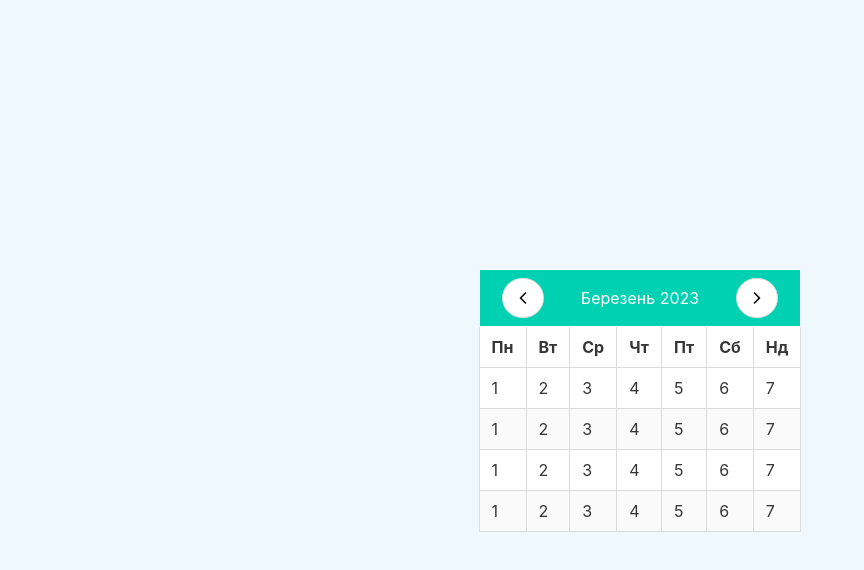
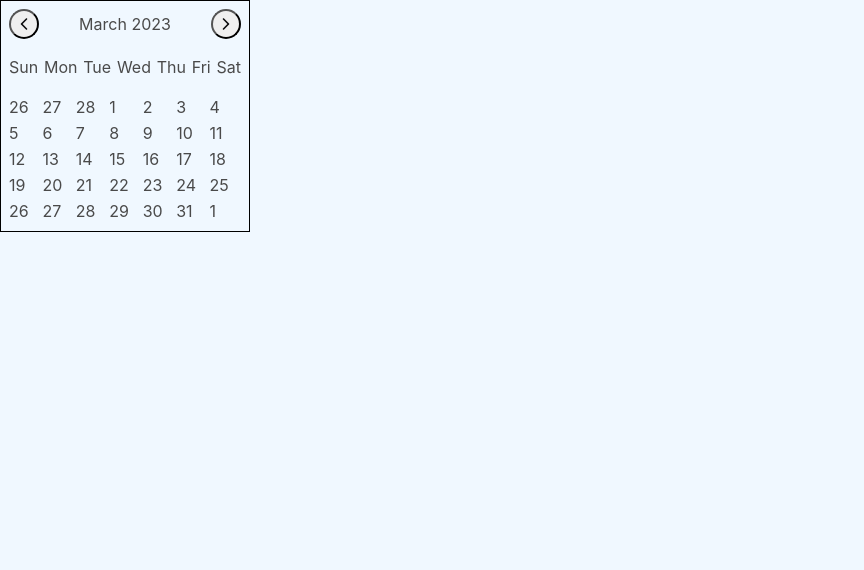
Before and after one commit to olena-yanovska/vue3-calendar, a Vue app: page / in a window 1280 px wide. Shown: the top 570 px of the page, without its empty margins (0-864 px from the left). Built offline with nearby package versions, Linux system fonts and the light colour scheme; the HTML template or start-up script is replaced by a standard one.

Commit message:
implemented calendar

```diff
--- a/src/App.vue
+++ b/src/App.vue
@@ -1,106 +1,127 @@
 <script>
+import {
+  format,
+  addMonths,
+  addDays,
+  subMonths,
+  startOfMonth,
+  endOfMonth,
+  startOfWeek,
+  endOfWeek,
+} from 'date-fns';
+
 export default {
   data() {
     return {
-      days: ['Пн', 'Вт', 'Ср', 'Чт', 'Пт', 'Сб', 'Нд'],
-    };
+      choosenDate: new Date(),
+    }
+  },
+  computed: {
+    currentDay() {
+      return format(this.choosenDate, 'dd');
+    },
+
+    choosenMonth() {
+      return format(this.choosenDate, 'MMMM yyyy');
+    },
+    daysOfWeek() {
+      return ['Sun', 'Mon', 'Tue', 'Wed', 'Thu', 'Fri', 'Sat'];
+    },
+    days() {
+      const startOfMonthDate = startOfMonth(this.choosenDate);
+      const endOfMonthDate = endOfMonth(this.choosenDate);
+      const startOfWeekDate = startOfWeek(startOfMonthDate);
+      const endOfWeekDate = endOfWeek(endOfMonthDate);
+
+      const days = [];
+      let day = startOfWeekDate;
+
+      while (day <= endOfWeekDate) {
+        days.push(day);
+        day = addDays(day, 1);
+      }
+
+      return days;
+    }
   },
   methods: {
-    prevMonth() {},
-
-    nextMonth() {},
+    prevMonth() {
+      this.choosenDate = subMonths(this.choosenDate, 1);
+    },
+    nextMonth() {
+      this.choosenDate = addMonths(this.choosenDate, 1);
+    },
   }
-};
+}
 </script>
 
 <template>
-  <div class="page">
-      <table class="table table is-bordered table is-striped table is-hoverable">
-      <thead >
-        <tr class="is-selected">
-          <td colspan="7">
-            <div class="table-head">
-              <p class="month-row"><button class="button is-rounded button-left" @click="prevMonth"></button></p>
-            <p class="month-row">Березень 2023</p>
+  <div class="calendar">
+    <div class="header">
+      <button class="button-left" @click="prevMonth"></button>
+      <span>{{ choosenMonth }}</span>
+      <button class="button-right" @click="nextMonth"></button>
+    </div>
 
-            <p class="month-row"><button class="button is-rounded button-right" @click="nextMonth"></button></p>
-            </div>
-          </td>
-        </tr>
+    <div class="weekdays">
+      <span v-for="day in daysOfWeek">{{ day }}</span>
+    </div>
 
-        <tr>
-          <th v-for="(name, index) in days" :key="index">{{ name }}</th>
-        </tr>
-      </thead>
-
-      <tbody>
-        <tr>
-          <td>1</td>
-          <td>2</td>
-          <td>3</td>
-          <td>4</td>
-          <td>5</td>
-          <td>6</td>
-          <td>7</td>
-        </tr>
-        <tr>
-          <td>1</td>
-          <td>2</td>
-          <td>3</td>
-          <td>4</td>
-          <td>5</td>
-          <td>6</td>
-          <td>7</td>
-        </tr>
-        <tr>
-          <td>1</td>
-          <td>2</td>
-          <td>3</td>
-          <td>4</td>
-          <td>5</td>
-          <td>6</td>
-          <td>7</td>
-        </tr>
-        <tr>
-          <td>1</td>
-          <td>2</td>
-          <td>3</td>
-          <td>4</td>
-          <td>5</td>
-          <td>6</td>
-          <td>7</td>
-        </tr>
-      </tbody>
-    </table>
+    <div class="days">
+      <span
+        v-for="(day, index) in days"
+        :key="index"
+        @click="select(day)"
+      >
+        {{ day.getDate() }}
+      </span>
+    </div>
   </div>
 </template>
 
-
-
 <style>
-.page {
+.calendar {
   display: flex;
   flex-direction: column;
-  justify-content: center;
-  align-items: center;
-
-  height: 100%;
+  width: 250px;
+  border: 1px solid black;
 }
 
-.table-head {
+.header {
   display: flex;
   justify-content: space-between;
   align-items: center;
+  padding: 8px;
 }
 
-.month-row {
-  display: inline-block;
-  padding-left: 10px;
-  padding-right: 10px;
+.weekdays {
+  display: flex;
+  justify-content: space-between;
+  padding: 8px;
+}
+
+.days {
+  display: grid;
+  grid-template-columns: repeat(7, 1fr);
+  gap: 2px;
+  padding: 8px;
+}
+
+.today {
+  background-color:aquamarine;
+}
+
+.selected {
+  background-color: #008000;
+  color: #fff;
 }
 
 .button-left {
   background-image: url(./assets/images/arrow-left.svg);
+  width: 30px;
+  height: 30px;
+
+  border-radius: 50px;
 
   background-position: center;
   background-repeat: no-repeat;
@@ -109,6 +130,11 @@ export default {
 .button-right {
   background-image: url(./assets/images/arrow-right.svg);
 
+  width: 30px;
+  height: 30px;
+
+  border-radius: 50px;
+
   background-position: center;
   background-repeat: no-repeat;
 }
```
